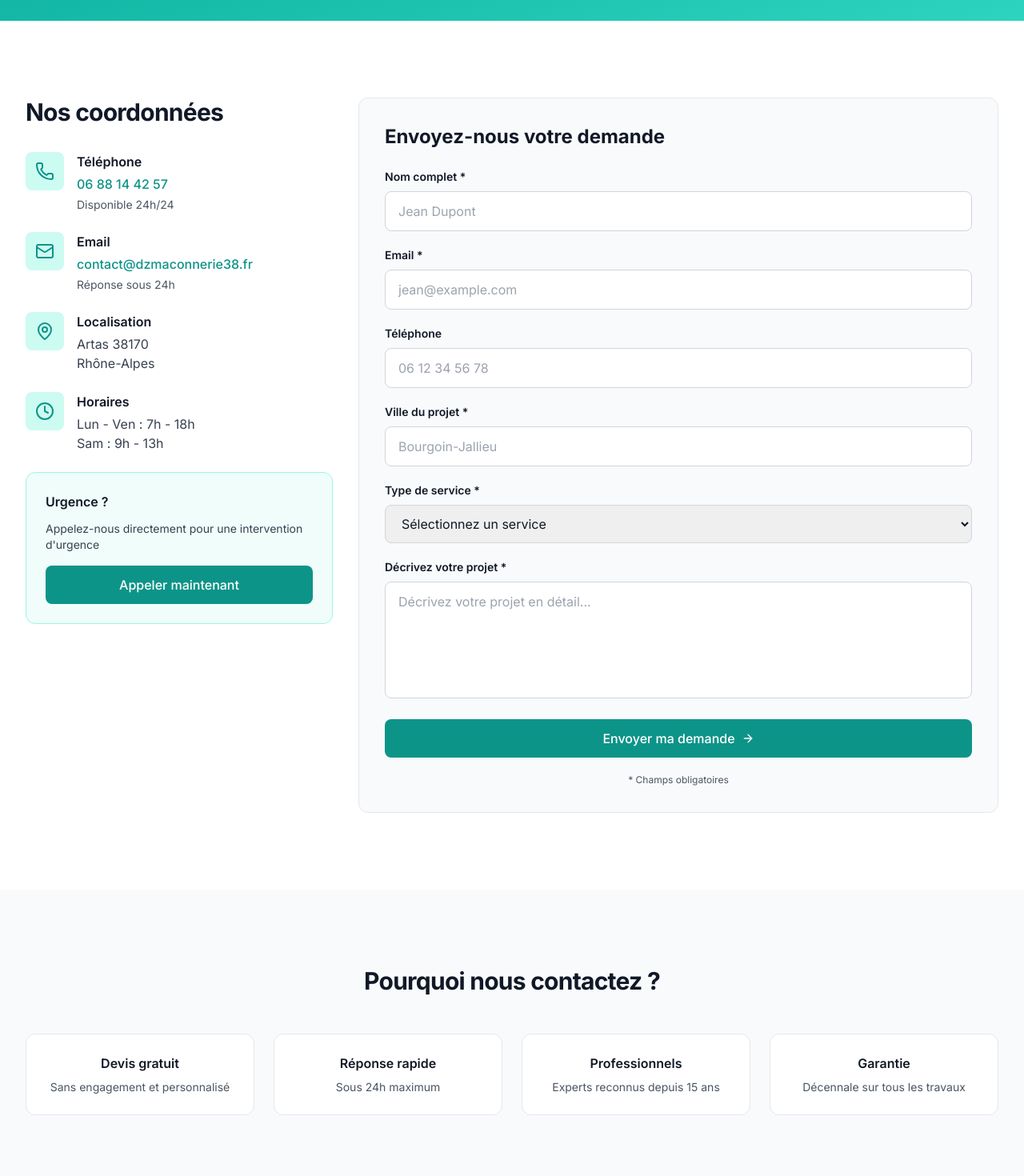
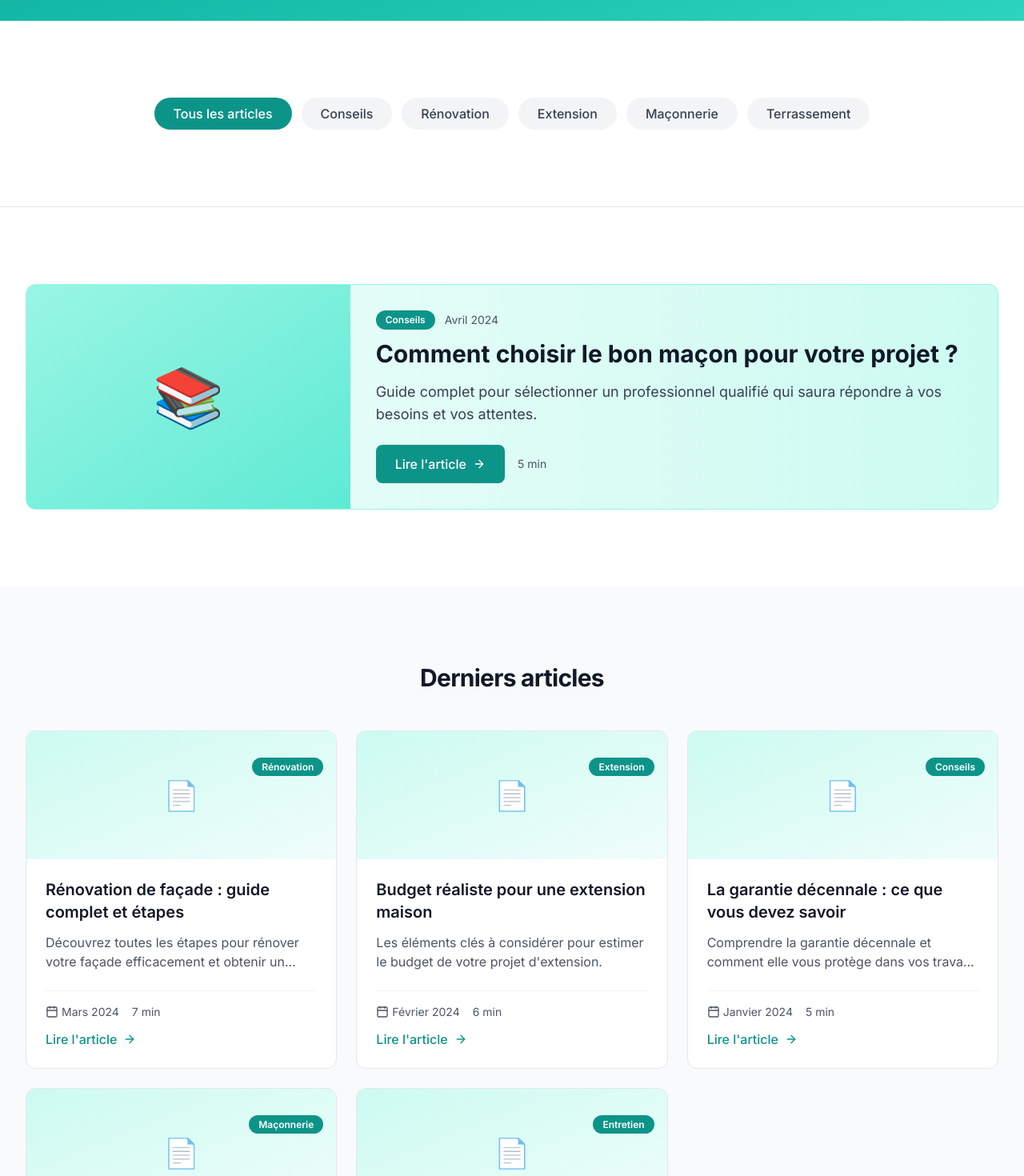
Before and after one commit to christophe-mabilon/dz-next.js, a Next.js app: page /blog in a window 1280 px wide. Shown: the part 540-2010 px from the top of the page at 80% size. Built offline with nearby package versions, Linux system fonts and the light colour scheme.

Commit message:
Clean up: remove unused imports and fix blog page

```diff
--- a/app/blog/page.tsx
+++ b/app/blog/page.tsx
@@ -1,72 +1,100 @@
-'use client';
+import Link from "next/link";
+import { Metadata } from "next";
+import { ArrowRight, Calendar } from "lucide-react";
+import { generateMetadata as generatePageMetadata } from "@/lib/seo";
+import { siteConfig } from "@/data/config";
 
-import { useState } from 'react';
-import Link from 'next/link';
-import { ArrowRight, Phone, Mail, MapPin, Clock } from 'lucide-react';
-import { siteConfig } from '@/data/config';
+export const metadata: Metadata = generatePageMetadata(
+  "Blog | Conseils maçonnerie et rénovation | DZ Maçonnerie",
+  "Découvrez nos conseils et articles sur la maçonnerie, la rénovation et les travaux de construction.",
+  "/blog",
+  `${siteConfig.siteUrl}/og-blog.jpg`,
+);
 
-export default function ContactPage() {
-  const [formData, setFormData] = useState({
-    name: '',
-    email: '',
-    phone: '',
-    city: '',
-    service: '',
-    message: '',
-  });
-  const [submitted, setSubmitted] = useState(false);
+const articles = [
+  {
+    slug: "comment-choisir-maçon",
+    title: "Comment choisir le bon maçon pour votre projet ?",
+    excerpt:
+      "Guide complet pour sélectionner un professionnel qualifié qui saura répondre à vos besoins et vos attentes.",
+    author: "DZ Maçonnerie",
+    date: "Avril 2024",
+    category: "Conseils",
+    readTime: "5 min",
+  },
+  {
+    slug: "renovation-facade-guide",
+    title: "Rénovation de façade : guide complet et étapes",
+    excerpt:
+      "Découvrez toutes les étapes pour rénover votre façade efficacement et obtenir un résultat durable.",
+    author: "DZ Maçonnerie",
+    date: "Mars 2024",
+    category: "Rénovation",
+    readTime: "7 min",
+  },
+  {
+    slug: "extension-maison-budget",
+    title: "Budget réaliste pour une extension maison",
+    excerpt:
+      "Les éléments clés à considérer pour estimer le budget de votre projet d'extension.",
+    author: "DZ Maçonnerie",
+    date: "Février 2024",
+    category: "Extension",
+    readTime: "6 min",
+  },
+  {
+    slug: "garantie-decennale-explication",
+    title: "La garantie décennale : ce que vous devez savoir",
+    excerpt:
+      "Comprendre la garantie décennale et comment elle vous protège dans vos travaux de maçonnerie.",
+    author: "DZ Maçonnerie",
+    date: "Janvier 2024",
+    category: "Conseils",
+    readTime: "5 min",
+  },
+  {
+    slug: "fondations-solides-construction",
+    title: "Fondations solides : la base de toute construction",
+    excerpt:
+      "L'importance des fondations et comment les réaliser correctement pour la durabilité de votre bâtiment.",
+    author: "DZ Maçonnerie",
+    date: "Décembre 2023",
+    category: "Maçonnerie",
+    readTime: "8 min",
+  },
+  {
+    slug: "entretien-mur-brique",
+    title: "Entretien et maintenance d'un mur en brique",
+    excerpt:
+      "Comment entretenir et préserver la durabilité de vos murs en brique dans le temps.",
+    author: "DZ Maçonnerie",
+    date: "Novembre 2023",
+    category: "Entretien",
+    readTime: "4 min",
+  },
+];
 
-  const handleChange = (e: React.ChangeEvent<HTMLInputElement | HTMLTextAreaElement | HTMLSelectElement>) => {
-    const { name, value } = e.target;
-    setFormData(prev => ({
-      ...prev,
-      [name]: value,
-    }));
-  };
+const categories = [
+  "Tous les articles",
+  "Conseils",
+  "Rénovation",
+  "Extension",
+  "Maçonnerie",
+  "Terrassement",
+];
 
-  const handleSubmit = async (e: React.FormEvent<HTMLFormElement>) => {
-    e.preventDefault();
-
-    try {
-      const response = await fetch('/api/contact', {
-        method: 'POST',
-        headers: {
-          'Content-Type': 'application/json',
-        },
-        body: JSON.stringify(formData),
-      });
-
-      const result = await response.json();
-
-      if (response.ok) {
-        setSubmitted(true);
-        setFormData({
-          name: '',
-          email: '',
-          phone: '',
-          city: '',
-          service: '',
-          message: '',
-        });
-        setTimeout(() => setSubmitted(false), 5000);
-      } else {
-        alert('Erreur : ' + (result.errors?.join(', ') || result.message));
-      }
-    } catch (error) {
-      console.error('Erreur:', error);
-      alert('Une erreur est survenue. Veuillez réessayer.');
-    }
-  };
-
+export default function BlogPage() {
   return (
     <>
       {/* Breadcrumbs */}
       <div className="bg-white border-b border-gray-200">
         <div className="container-custom py-4">
           <div className="flex items-center gap-2 text-sm">
-            <Link href="/" className="text-primary-600 hover:text-primary-700">Accueil</Link>
+            <Link href="/" className="text-primary-600 hover:text-primary-700">
+              Accueil
+            </Link>
             <span className="text-gray-400">/</span>
-            <span className="text-gray-700 font-medium">Contact</span>
+            <span className="text-gray-700 font-medium">Blog</span>
           </div>
         </div>
       </div>
@@ -74,277 +102,185 @@ export default function ContactPage() {
       {/* Hero */}
       <section className="hero-gradient relative overflow-hidden py-20 md:py-32 text-white">
         <div className="container-custom">
-          <div className="max-w-3xl">
-            <h1 className="text-4xl md:text-5xl lg:text-6xl font-bold leading-tight mb-6">
-              Contactez-nous
-            </h1>
-            <p className="text-xl text-primary-50">
-              Vous avez un projet de maçonnerie ? Nous sommes là pour discuter de vos besoins et vous proposer la meilleure solution.
-            </p>
+          <h1 className="text-4xl md:text-5xl lg:text-6xl font-bold leading-tight mb-6">
+            Blog maçonnerie
+          </h1>
+          <p className="text-xl text-primary-50 max-w-3xl">
+            Conseils, guides et astuces pour vos projets de maçonnerie,
+            rénovation et terrassement
+          </p>
+        </div>
+      </section>
+
+      {/* Categories */}
+      <section className="section-padding bg-white border-b border-gray-200">
+        <div className="container-custom">
+          <div className="flex flex-wrap gap-3 justify-center">
+            {categories.map((cat, idx) => (
+              <button
+                key={idx}
+                className={`px-6 py-2 rounded-full font-medium transition-all ${
+                  idx === 0
+                    ? "bg-primary-600 text-white"
+                    : "bg-gray-100 text-gray-700 hover:bg-primary-50 hover:text-primary-600"
+                }`}
+              >
+                {cat}
+              </button>
+            ))}
           </div>
         </div>
       </section>
 
-      {/* Contact Info + Form */}
+      {/* Featured Article */}
       <section className="section-padding bg-white">
         <div className="container-custom">
-          <div className="grid grid-cols-1 lg:grid-cols-3 gap-8">
-            {/* Contact Info */}
-            <div className="space-y-6">
-              <div>
-                <h2 className="heading-md mb-8">Nos coordonnées</h2>
+          <div className="bg-gradient-to-r from-primary-50 to-primary-100 rounded-xl border border-primary-200 overflow-hidden">
+            <div className="grid grid-cols-1 md:grid-cols-3 gap-0">
+              {/* Image Placeholder */}
+              <div className="h-64 md:h-auto bg-gradient-to-br from-primary-200 to-primary-300 flex items-center justify-center text-7xl">
+                📚
               </div>
 
-              <div className="space-y-6">
-                {/* Phone */}
-                <div className="flex gap-4">
-                  <div className="w-12 h-12 bg-primary-100 rounded-lg flex items-center justify-center flex-shrink-0">
-                    <Phone className="w-6 h-6 text-primary-600" />
-                  </div>
-                  <div>
-                    <h3 className="font-semibold text-gray-900 mb-1">Téléphone</h3>
-                    <a href="tel:+33688144257" className="text-primary-600 hover:text-primary-700 font-medium">
-                      06 88 14 42 57
-                    </a>
-                    <p className="text-sm text-gray-600 mt-1">Disponible 24h/24</p>
-                  </div>
+              {/* Content */}
+              <div className="md:col-span-2 p-8 flex flex-col justify-center">
+                <div className="flex items-center gap-3 mb-3">
+                  <span className="px-3 py-1 bg-primary-600 text-white text-xs font-semibold rounded-full">
+                    {articles[0].category}
+                  </span>
+                  <span className="text-sm text-gray-600">
+                    {articles[0].date}
+                  </span>
                 </div>
-
-                {/* Email */}
-                <div className="flex gap-4">
-                  <div className="w-12 h-12 bg-primary-100 rounded-lg flex items-center justify-center flex-shrink-0">
-                    <Mail className="w-6 h-6 text-primary-600" />
-                  </div>
-                  <div>
-                    <h3 className="font-semibold text-gray-900 mb-1">Email</h3>
-                    <a href="mailto:contact@dzmaconnerie38.fr" className="text-primary-600 hover:text-primary-700 font-medium">
-                      contact@dzmaconnerie38.fr
-                    </a>
-                    <p className="text-sm text-gray-600 mt-1">Réponse sous 24h</p>
-                  </div>
+                <h2 className="text-3xl font-bold text-gray-900 mb-4">
+                  {articles[0].title}
+                </h2>
+                <p className="text-gray-700 text-lg mb-6">
+                  {articles[0].excerpt}
+                </p>
+                <div className="flex items-center gap-4">
+                  <Link
+                    href={`/blog/${articles[0].slug}`}
+                    className="btn-primary"
+                  >
+                    Lire l'article <ArrowRight className="ml-2 w-4 h-4" />
+                  </Link>
+                  <span className="text-sm text-gray-600">
+                    {articles[0].readTime}
+                  </span>
                 </div>
-
-                {/* Location */}
-                <div className="flex gap-4">
-                  <div className="w-12 h-12 bg-primary-100 rounded-lg flex items-center justify-center flex-shrink-0">
-                    <MapPin className="w-6 h-6 text-primary-600" />
-                  </div>
-                  <div>
-                    <h3 className="font-semibold text-gray-900 mb-1">Localisation</h3>
-                    <p className="text-gray-700">Artas 38170<br />Rhône-Alpes</p>
-                  </div>
-                </div>
-
-                {/* Hours */}
-                <div className="flex gap-4">
-                  <div className="w-12 h-12 bg-primary-100 rounded-lg flex items-center justify-center flex-shrink-0">
-                    <Clock className="w-6 h-6 text-primary-600" />
-                  </div>
-                  <div>
-                    <h3 className="font-semibold text-gray-900 mb-1">Horaires</h3>
-                    <p className="text-gray-700">Lun - Ven : 7h - 18h<br />Sam : 9h - 13h</p>
-                  </div>
-                </div>
-              </div>
-
-              {/* CTA Card */}
-              <div className="bg-primary-50 p-6 rounded-xl border border-primary-200 mt-8">
-                <h3 className="font-semibold text-gray-900 mb-3">Urgence ?</h3>
-                <p className="text-sm text-gray-700 mb-4">
-                  Appelez-nous directement pour une intervention d'urgence
-                </p>
-                <a href="tel:+33688144257" className="btn-primary w-full text-center">
-                  Appeler maintenant
-                </a>
-              </div>
-            </div>
-
-            {/* Contact Form */}
-            <div className="lg:col-span-2">
-              <div className="bg-gray-50 p-8 rounded-xl border border-gray-200">
-                <h2 className="text-2xl font-bold text-gray-900 mb-6">Envoyez-nous votre demande</h2>
-
-                {submitted && (
-                  <div className="mb-6 p-4 bg-green-50 border border-green-200 rounded-lg">
-                    <p className="text-green-800 font-medium">Merci ! Nous avons reçu votre message. Nous vous recontacterons sous 24h.</p>
-                  </div>
-                )}
-
-                <form onSubmit={handleSubmit} className="space-y-5">
-                  {/* Name */}
-                  <div>
-                    <label htmlFor="name" className="block text-sm font-semibold text-gray-900 mb-2">
-                      Nom complet *
-                    </label>
-                    <input
-                      type="text"
-                      id="name"
-                      name="name"
-                      value={formData.name}
-                      onChange={handleChange}
-                      required
-                      className="w-full px-4 py-3 border border-gray-300 rounded-lg focus:outline-none focus:border-primary-600 focus:ring-2 focus:ring-primary-100 transition"
-                      placeholder="Jean Dupont"
-                    />
-                  </div>
-
-                  {/* Email */}
-                  <div>
-                    <label htmlFor="email" className="block text-sm font-semibold text-gray-900 mb-2">
-                      Email *
-                    </label>
-                    <input
-                      type="email"
-                      id="email"
-                      name="email"
-                      value={formData.email}
-                      onChange={handleChange}
-                      required
-                      className="w-full px-4 py-3 border border-gray-300 rounded-lg focus:outline-none focus:border-primary-600 focus:ring-2 focus:ring-primary-100 transition"
-                      placeholder="jean@example.com"
-                    />
-                  </div>
-
-                  {/* Phone */}
-                  <div>
-                    <label htmlFor="phone" className="block text-sm font-semibold text-gray-900 mb-2">
-                      Téléphone
-                    </label>
-                    <input
-                      type="tel"
-                      id="phone"
-                      name="phone"
-                      value={formData.phone}
-                      onChange={handleChange}
-                      className="w-full px-4 py-3 border border-gray-300 rounded-lg focus:outline-none focus:border-primary-600 focus:ring-2 focus:ring-primary-100 transition"
-                      placeholder="06 12 34 56 78"
-                    />
-                  </div>
-
-                  {/* City */}
-                  <div>
-                    <label htmlFor="city" className="block text-sm font-semibold text-gray-900 mb-2">
-                      Ville du projet *
-                    </label>
-                    <input
-                      type="text"
-                      id="city"
-                      name="city"
-                      value={formData.city}
-                      onChange={handleChange}
-                      required
-                      className="w-full px-4 py-3 border border-gray-300 rounded-lg focus:outline-none focus:border-primary-600 focus:ring-2 focus:ring-primary-100 transition"
-                      placeholder="Bourgoin-Jallieu"
-                    />
-                  </div>
-
-                  {/* Service */}
-                  <div>
-                    <label htmlFor="service" className="block text-sm font-semibold text-gray-900 mb-2">
-                      Type de service *
-                    </label>
-                    <select
-                      id="service"
-                      name="service"
-                      value={formData.service}
-                      onChange={handleChange}
-                      required
-                      className="w-full px-4 py-3 border border-gray-300 rounded-lg focus:outline-none focus:border-primary-600 focus:ring-2 focus:ring-primary-100 transition"
-                    >
-                      <option value="">Sélectionnez un service</option>
-                      <option value="maconnerie">Maçonnerie générale</option>
-                      <option value="renovation">Rénovation</option>
-                      <option value="extension">Extension maison</option>
-                      <option value="terrassement">Terrassement</option>
-                      <option value="autre">Autre</option>
-                    </select>
-                  </div>
-
-                  {/* Message */}
-                  <div>
-                    <label htmlFor="message" className="block text-sm font-semibold text-gray-900 mb-2">
-                      Décrivez votre projet *
-                    </label>
-                    <textarea
-                      id="message"
-                      name="message"
-                      value={formData.message}
-                      onChange={handleChange}
-                      required
-                      rows={5}
-                      className="w-full px-4 py-3 border border-gray-300 rounded-lg focus:outline-none focus:border-primary-600 focus:ring-2 focus:ring-primary-100 transition resize-none"
-                      placeholder="Décrivez votre projet en détail..."
-                    />
-                  </div>
-
-                  {/* Submit */}
-                  <button
-                    type="submit"
-                    className="btn-primary w-full justify-center"
-                  >
-                    Envoyer ma demande <ArrowRight className="ml-2 w-4 h-4" />
-                  </button>
-
-                  <p className="text-xs text-gray-600 text-center">
-                    * Champs obligatoires
-                  </p>
-                </form>
               </div>
             </div>
           </div>
         </div>
       </section>
 
-      {/* Benefits */}
+      {/* Articles Grid */}
       <section className="section-padding bg-gray-50">
         <div className="container-custom">
-          <h2 className="heading-md mb-12 text-center">Pourquoi nous contactez ?</h2>
-          <div className="grid grid-cols-1 md:grid-cols-4 gap-6">
-            {[
-              {
-                title: 'Devis gratuit',
-                desc: 'Sans engagement et personnalisé',
-              },
-              {
-                title: 'Réponse rapide',
-                desc: 'Sous 24h maximum',
-              },
-              {
-                title: 'Professionnels',
-                desc: 'Experts reconnus depuis 15 ans',
-              },
-              {
-                title: 'Garantie',
-                desc: 'Décennale sur tous les travaux',
-              },
-            ].map((item, idx) => (
-              <div key={idx} className="p-6 bg-white rounded-xl border border-gray-200 hover:border-primary-600 hover:shadow-lg transition-all text-center">
-                <h3 className="font-semibold text-gray-900 mb-2">{item.title}</h3>
-                <p className="text-sm text-gray-600">{item.desc}</p>
-              </div>
+          <h2 className="heading-md mb-12 text-center">Derniers articles</h2>
+          <div className="grid grid-cols-1 md:grid-cols-2 lg:grid-cols-3 gap-6">
+            {articles.slice(1).map((article, idx) => (
+              <article
+                key={idx}
+                className="bg-white rounded-xl border border-gray-200 hover:border-primary-600 hover:shadow-lg transition-all overflow-hidden group"
+              >
+                {/* Category Badge */}
+                <div className="h-40 bg-gradient-to-br from-primary-100 to-primary-50 flex items-center justify-center text-4xl group-hover:from-primary-200 group-hover:to-primary-100 transition-all relative">
+                  📄
+                  <div className="absolute top-4 right-4">
+                    <span className="px-3 py-1 bg-primary-600 text-white text-xs font-semibold rounded-full">
+                      {article.category}
+                    </span>
+                  </div>
+                </div>
+
+                {/* Content */}
+                <div className="p-6">
+                  <h3 className="text-xl font-semibold text-gray-900 mb-3 group-hover:text-primary-600 transition-colors line-clamp-2">
+                    {article.title}
+                  </h3>
+                  <p className="text-gray-600 mb-6 line-clamp-2">
+                    {article.excerpt}
+                  </p>
+
+                  {/* Meta */}
+                  <div className="border-t border-gray-100 pt-4 space-y-3">
+                    <div className="flex items-center gap-4 text-sm text-gray-600">
+                      <div className="flex items-center gap-1">
+                        <Calendar className="w-4 h-4" />
+                        {article.date}
+                      </div>
+                      <span>{article.readTime}</span>
+                    </div>
+                    <Link
+                      href={`/blog/${article.slug}`}
+                      className="inline-flex items-center gap-2 text-primary-600 font-medium hover:text-primary-700 group/link"
+                    >
+                      Lire l'article{" "}
+                      <ArrowRight className="w-4 h-4 group-hover/link:translate-x-1 transition-transform" />
+                    </Link>
+                  </div>
+                </div>
+              </article>
             ))}
+          </div>
+
+          {/* Load More */}
+          <div className="text-center mt-12">
+            <button className="btn-primary">
+              Voir plus d'articles <ArrowRight className="ml-2 w-4 h-4" />
+            </button>
           </div>
         </div>
       </section>
 
-      {/* Final CTA */}
+      {/* Newsletter */}
+      <section className="section-padding bg-primary-50">
+        <div className="container-custom max-w-2xl">
+          <div className="bg-white p-8 rounded-xl border border-primary-200 text-center">
+            <h2 className="text-2xl font-bold text-gray-900 mb-3">
+              Recevez nos conseils par email
+            </h2>
+            <p className="text-gray-700 mb-6">
+              Abonnez-vous à notre newsletter pour recevoir régulièrement des
+              conseils sur la maçonnerie et les travaux de rénovation.
+            </p>
+            <form className="flex gap-3 flex-col sm:flex-row">
+              <input
+                type="email"
+                placeholder="votre@email.com"
+                className="flex-1 px-4 py-3 border border-gray-300 rounded-lg focus:outline-none focus:border-primary-600 focus:ring-2 focus:ring-primary-100"
+                required
+              />
+              <button type="submit" className="btn-primary whitespace-nowrap">
+                S'abonner <ArrowRight className="ml-2 w-4 h-4" />
+              </button>
+            </form>
+            <p className="text-xs text-gray-600 mt-4">
+              Pas de spam, uniquement des conseils utiles. Vous pouvez vous
+              désabonner à tout moment.
+            </p>
+          </div>
+        </div>
+      </section>
+
+      {/* CTA */}
       <section className="hero-gradient py-16 md:py-24 text-white">
         <div className="container-custom text-center">
           <h2 className="text-4xl md:text-5xl font-bold mb-4 leading-tight">
-            Prêt à démarrer votre projet ?
+            Prêt à concrétiser votre projet ?
           </h2>
           <p className="text-xl text-primary-50 mb-8 max-w-2xl mx-auto">
-            Contactez-nous dès aujourd'hui pour discuter de votre vision
+            Contactez-nous pour discuter de vos idées et obtenir un devis
+            gratuit
           </p>
-          <div className="flex flex-col sm:flex-row justify-center gap-4">
-            <a href="tel:+33688144257" className="btn-secondary border-white text-white hover:bg-white hover:bg-opacity-10">
-              <Phone className="w-4 h-4 mr-2" />
-              06 88 14 42 57
-            </a>
-            <a href="mailto:contact@dzmaconnerie38.fr" className="btn-primary bg-white text-primary-600 hover:bg-gray-100">
-              Envoyer un email <ArrowRight className="ml-2 w-4 h-4" />
-            </a>
-          </div>
+          <Link
+            href="/contact"
+            className="btn-primary bg-white text-primary-600 hover:bg-gray-100"
+          >
+            Demander un devis <ArrowRight className="ml-2 w-4 h-4" />
+          </Link>
         </div>
       </section>
     </>
```
